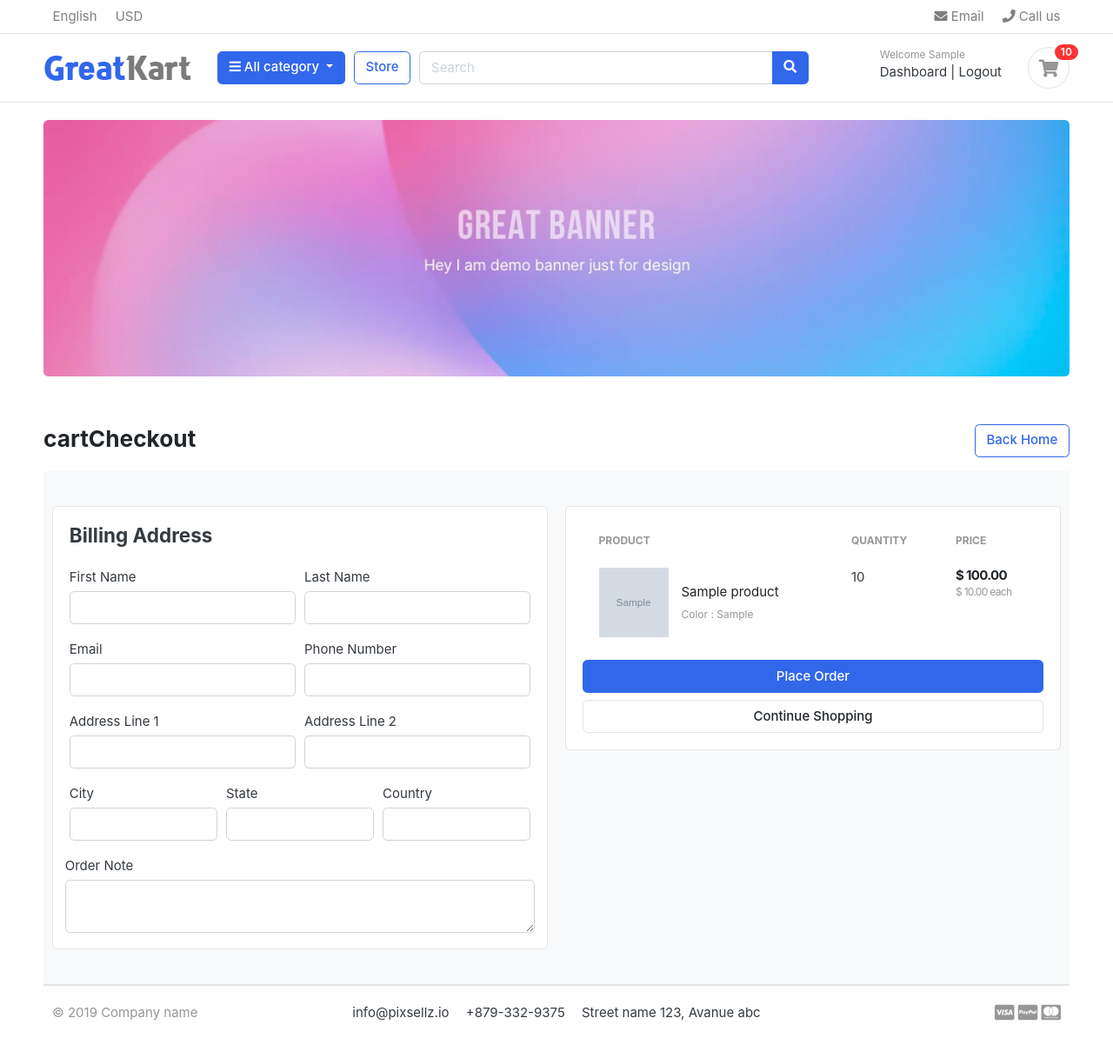
After one commit to kiyarash69/d_ecommerce, a Django app: page /cart/Checkout/ in a window 1280 px wide. The commit adds this page. Shown: the whole page at 87% size. Run offline with Django 3.2, Linux system fonts and the light colour scheme; a user stored in the database is signed in; tables that the repository leaves empty hold one stand-in row (values such as "Sample post"); grey boxes marked "Sample" are stand-in pictures; some libraries are stand-ins or nearby versions; some web fonts are replaced.

Commit message:
the checkout and Cart are almost completed

```diff
--- a/cart/context_processors.py
+++ b/cart/context_processors.py
@@ -8,7 +8,18 @@
         return {}
     else :
         try:
-            cart_items = CartItem.objects.all()
+            cart = Cart.objects.filter(cart_id=_cart_id)
+            print(cart)
+            if request.user.is_authenticated:
+                cart_items = CartItem.objects.all().filter(user=request.user)
+                print(cart_items)
+            else :
+                cart_items = CartItem.objects.all().filter(cart=cart[:1])
+                if cart_items :
+                    print(cart_items)
+                else :
+                    print('none')
+
             for cart_item in cart_items :
                 cart_count += cart_item.quantity
         except Cart.DoesNotExist:
--- a/cart/models.py
+++ b/cart/models.py
@@ -1,4 +1,5 @@
 from django.db import models
+from accounts.models import Account
 from store.models import Product, Variation
 import uuid
 
@@ -17,9 +18,10 @@
 
 
 class CartItem(models.Model):
+    user = models.ForeignKey(Account, on_delete=models.CASCADE, null=True)
     unique_id = models.UUIDField(default=uuid.uuid4, editable=False, unique=True)
     product = models.ForeignKey(Product, on_delete=models.CASCADE, related_name='cartitem')
-    cart = models.ForeignKey(Cart, on_delete=models.CASCADE, related_name='cartitem')
+    cart = models.ForeignKey(Cart, on_delete=models.CASCADE, related_name='cartitem', null=True)
     variations = models.ManyToManyField(Variation, blank=True)
     quantity = models.PositiveIntegerField()
     is_active = models.BooleanField(default=True)
--- a/cart/urls.py
+++ b/cart/urls.py
@@ -4,8 +4,9 @@
 app_name = 'cart_app'
 urlpatterns = [
     path('', views.ProductCartView.as_view(), name='product_cart'),
-    path('add/<int:product_id>/', views.AddCartView.as_view(), name='add_to_cart') ,
-    path('product/decrease/<str:unique_id>/', views.decrease_added_product, name='product_decrease') ,
-    path('product/Remove/<str:unique_id>/', views.remove_cart_view, name='product_remove') ,
+    path('add/<int:product_id>/', views.AddCartView.as_view(), name='add_to_cart'),
+    path('product/decrease/<str:unique_id>/', views.decrease_added_product, name='product_decrease'),
+    path('product/Remove/<str:unique_id>/', views.remove_cart_view, name='product_remove'),
+    path('Checkout/', views.CheckoutView.as_view(), name='checkout'),
 
 ]
--- a/cart/views.py
+++ b/cart/views.py
@@ -4,6 +4,7 @@
 from store.models import Product, Variation
 from .models import Cart, CartItem
 from django.core.exceptions import ObjectDoesNotExist
+from django.contrib.auth.mixins import LoginRequiredMixin
 
 
 # region Cart view
@@ -13,8 +14,11 @@
         tax = 0
         grand_total = 0
         try:
-            cart = Cart.objects.get(cart_id=_cart_id(request))
-            cart_items = CartItem.objects.filter(cart=cart, is_active=True)
+            if request.user.is_authenticated:
+                cart_items = CartItem.objects.filter(user=request.user, is_active=True)
+            else:
+                cart = Cart.objects.get(cart_id=_cart_id(request))
+                cart_items = CartItem.objects.filter(cart=cart, is_active=True)
             for item in cart_items:
                 total += (item.product.price * item.quantity)
                 quantity += item.quantity
@@ -76,57 +80,140 @@
 
 class AddCartView(View):
     def get(self, request, product_id):
-        try:
-            product_h = Product.objects.get(id=product_id)  # Get the product
-        except Product.DoesNotExist:
-            return HttpResponse('Page Not Found')
+        current_user = request.user
+        product = Product.objects.get(id=product_id)  # Get the product
 
-        # Start variation code
-        products_variation_list = []
+        # Retrieve product variations from request
+        product_variation = []
         for item in request.GET:
             key = item
             value = request.GET[key]
             try:
-                variation = Variation.objects.get(
-                    product=product_h,
-                    variation_category__iexact=key,
-                    variation_value__iexact=value
-                )
-                products_variation_list.append(variation)
+                variation = Variation.objects.get(product=product, variation_category__iexact=key,
+                                                  variation_value__iexact=value)
+                product_variation.append(variation)
             except Variation.DoesNotExist:
                 pass
-        # End variation code
 
-        # Get the cart object or create one if it doesn't exist
-        try:
-            cart_h = Cart.objects.get(cart_id=_cart_id(request))
-        except Cart.DoesNotExist:
-            cart_h = Cart.objects.create(cart_id=_cart_id(request))
+        # If the user is authenticated
+        if current_user.is_authenticated:
+            return self.handle_cart_for_authenticated_user(request, product, product_variation, current_user)
+        else:
+            return self.handle_cart_for_unauthenticated_user(request, product, product_variation)
 
-        cart_h.save()
+    def handle_cart_for_authenticated_user(self, request, product, product_variation, user):
+        cart_items = CartItem.objects.filter(product=product, user=user)
 
-        # Get all cart items with the same product and cart
-        cart_items = CartItem.objects.filter(product=product_h, cart=cart_h)
+        if cart_items.exists():
+            return self.update_or_create_cart_item(cart_items, product_variation, product, user=user)
+        else:
+            return self.create_cart_item(product, product_variation, user=user)
 
-        # Check for exact match of variations in existing cart items
+    def handle_cart_for_unauthenticated_user(self, request, product, product_variation):
+        cart_id = _cart_id(request)
+        cart, created = Cart.objects.get_or_create(cart_id=cart_id)
+        cart_items = CartItem.objects.filter(product=product, cart=cart)
+
+        if cart_items.exists():
+            return self.update_or_create_cart_item(cart_items, product_variation, product, cart=cart)
+        else:
+            return self.create_cart_item(product, product_variation, cart=cart)
+
+    def update_or_create_cart_item(self, cart_items, product_variation, product, user=None, cart=None):
+        ex_var_list = []
+        id_list = []
+
+        # Prepare existing variations and their cart item IDs
         for item in cart_items:
             existing_variations = list(item.variations.all())
-            if existing_variations == products_variation_list:
-                # If variations match, increase quantity
-                item.quantity += 1
-                item.save()
-                return redirect('cart_app:product_cart')
+            ex_var_list.append(existing_variations)
+            id_list.append(item.id)
 
-        # If no matching variations found, create a new cart item
+        if product_variation in ex_var_list:
+            # If variations match, increase quantity
+            index = ex_var_list.index(product_variation)
+            item_id = id_list[index]
+            item = CartItem.objects.get(id=item_id)
+            item.quantity += 1
+            item.save()
+        else:
+            # Create a new cart item if variations don't match
+            item = CartItem.objects.create(product=product, quantity=1, user=user, cart=cart)
+            if product_variation:
+                item.variations.add(*product_variation)
+            item.save()
+
+        return redirect('cart_app:product_cart')
+
+    def create_cart_item(self, product, product_variation, user=None, cart=None):
         cart_item = CartItem.objects.create(
-            product=product_h,
+            product=product,
             quantity=1,
-            cart=cart_h
+            user=user,
+            cart=cart,
         )
-        if len(products_variation_list) > 0:
-            cart_item.variations.add(*products_variation_list)
+        if product_variation:
+            cart_item.variations.add(*product_variation)
         cart_item.save()
 
         return redirect('cart_app:product_cart')
 
+    def remove_cart(request, product_id, cart_item_id):
+
+        product = get_object_or_404(Product, id=product_id)
+        try:
+            if request.user.is_authenticated:
+                cart_item = CartItem.objects.get(product=product, user=request.user, id=cart_item_id)
+            else:
+                cart = Cart.objects.get(cart_id=_cart_id(request))
+                cart_item = CartItem.objects.get(product=product, cart=cart, id=cart_item_id)
+            if cart_item.quantity > 1:
+                cart_item.quantity -= 1
+                cart_item.save()
+            else:
+                cart_item.delete()
+        except:
+            pass
+        return redirect('cart_app:product_cart')
+
+
 # endregion
+
+
+# region Checkout
+
+
+class CheckoutView(LoginRequiredMixin, View):
+    login_url = 'account_app:login'
+
+    def get(self, request, total=0, quantity=0, cart_items=None):
+        try:
+            tax = 0
+            grand_total = 0
+            if request.user.is_authenticated:
+                cart_items = CartItem.objects.filter(user=request.user, is_active=True)
+            else:
+                cart = Cart.objects.get(cart_id=_cart_id(request))
+                cart_items = CartItem.objects.filter(cart=cart, is_active=True)
+
+            for cart_item in cart_items:
+                total += (cart_item.product.price * cart_item.quantity)
+                quantity += cart_item.quantity
+
+            tax = (2 * total) / 100
+            grand_total = total + tax
+
+        except ObjectDoesNotExist:
+            # Handle the case where the cart or cart items do not exist
+            cart_items = []
+
+        context = {
+            "total": total,
+            "quantity": quantity,
+            "cart_items": cart_items,
+            "tax": tax,
+            "grand_total": grand_total
+        }
+        return render(request, 'store/checkout.html', context)
+
+# end region
--- a/templates/store/cart.html
+++ b/templates/store/cart.html
@@ -118,9 +118,9 @@
                                 </dl>
                                 <hr>
                                 <p class="text-center mb-3">
-                                    <img src="{% static './images/misc/payments.png' %}" height="26">
+                                    <img src="{% static 'images/misc/payments.png' %}" height="26">
                                 </p>
-                                <a href="./place-order.html" class="btn btn-primary btn-block"> Checkout </a>
+                                <a href="{% url 'cart_app:checkout' %}" class="btn btn-primary btn-block"> Checkout </a>
                                 <a href="{% url 'store_app:products_page' %}" class="btn btn-light btn-block">Continue
                                     Shopping</a>
                             </div> <!-- card-body.// -->
--- /dev/null
+++ b/templates/store/checkout.html
@@ -0,0 +1,143 @@
+{% extends 'base.html' %}
+{% load static %}
+
+{% block content %}
+
+
+    <section class="section-content padding-y bg">
+        <div class="container">
+
+            <!-- ============================ COMPONENT 1 ================================= -->
+
+            <div class="row">
+                <aside class="col-lg-6">
+                    <div class="card">
+                        <div class="card-body">
+                            <h4 class="card-title mb-4">Billing Address</h4>
+                            <form action="" method="POST">
+                                {% csrf_token %}
+                                <div class="form-row">
+                                    <div class="col form-group">
+                                        <label for="">First Name</label>
+                                        <input type="text" name="first_name" class="form-control" required>
+                                    </div>
+                                    <div class="col form-group">
+                                        <label for="">Last Name</label>
+                                        <input type="text" name="last_name" class="form-control" required>
+                                    </div>
+                                </div>
+                                <div class="form-row">
+                                    <div class="col form-group">
+                                        <label for="">Email</label>
+                                        <input type="email" name="email" class="form-control" required>
+                                    </div>
+                                    <div class="col form-group">
+                                        <label for="">Phone Number</label>
+                                        <input type="text" name="phone" class="form-control" required>
+                                    </div>
+                                </div>
+                                <div class="form-row">
+                                    <div class="col form-group">
+                                        <label for="">Address Line 1</label>
+                                        <input type="text" name="address_line_1" class="form-control" required>
+                                    </div>
+                                    <div class="col form-group">
+                                        <label for="">Address Line 2</label>
+                                        <input type="text" name="address_line_2" class="form-control">
+                                    </div>
+                                </div>
+                                <div class="form-row">
+                                    <div class="col form-group">
+                                        <label for="">City</label>
+                                        <input type="text" name="city" class="form-control" required>
+                                    </div>
+                                    <div class="col form-group">
+                                        <label for="">State</label>
+                                        <input type="text" name="state" class="form-control" required>
+                                    </div>
+                                    <div class="col form-group">
+                                        <label for="">Country</label>
+                                        <input type="text" name="country" class="form-control" required>
+                                    </div>
+                                </div>
+                                <div class="form-row">
+                                    <label for="">Order Note</label>
+                                    <textarea name="order_note" rows="2" class="form-control"></textarea>
+                                </div>
+
+
+                        </div>
+                    </div> <!-- card.// -->
+
+                </aside> <!-- col.// -->
+                <aside class="col-lg-6">
+
+                    <div class="card">
+                        <div class="card-body">
+                            <table class="table table-borderless table-shopping-cart">
+                                <thead class="text-muted">
+                                <tr class="small text-uppercase">
+                                    <th scope="col">Product</th>
+                                    <th scope="col" width="120">Quantity</th>
+                                    <th scope="col" width="120">Price</th>
+
+                                </tr>
+                                </thead>
+                                <tbody>
+
+                                {% for cart_item in cart_items %}
+                                    <tr>
+                                        <td>
+                                            <figure class="itemside align-items-center">
+                                                <div class="aside"><img src="{{ cart_item.product.image.url }}"
+                                                                        class="img-sm"></div>
+                                                <figcaption class="info">
+                                                    <a href="{{ cart_item.product.get_url }}"
+                                                       class="title text-dark">{{ cart_item.product.name }}</a>
+                                                    <p class="text-muted small">
+                                                        {% if cart_item.variations.all %}
+                                                            {% for item in cart_item.variations.all %}
+                                                                {{ item.variation_category | capfirst }} :
+                                                                {{ item.variation_value | capfirst }} <br>
+                                                            {% endfor %}
+                                                        {% endif %}
+                                                    </p>
+                                                </figcaption>
+                                            </figure>
+                                        </td>
+                                        <td>
+                                            <!-- col.// -->
+                                            <label for="">{{ cart_item.quantity }}</label>
+                                        </td>
+                                        <td>
+                                            <div class="price-wrap">
+                                                <var class="price">$ {{ cart_item.sub_total }}</var>
+                                                <small class="text-muted"> $ {{ cart_item.product.price }} each </small>
+                                            </div> <!-- price-wrap .// -->
+                                        </td>
+
+                                    </tr>
+                                {% endfor %}
+
+                                </tbody>
+                            </table>
+
+                            <button type="submit" name="submit" class="btn btn-primary btn-block">Place Order</button>
+                            <a href="{% url 'store_app:products_page' %}" class="btn btn-light btn-block">Continue Shopping</a>
+                            </form>
+                        </div> <!-- card-body.// -->
+                    </div> <!-- card.// -->
+
+
+                </aside> <!-- col.// -->
+
+
+            </div> <!-- row.// -->
+
+            <!-- ============================ COMPONENT 1 END .// ================================= -->
+
+        </div> <!-- container .//  -->
+    </section>
+    <!-- ========================= SECTION CONTENT END// ========================= -->
+
+{% endblock %}
```
Also changed, not shown: accounts/models.py (+21 -20 lines), accounts/views.py (+74 -14 lines), accounts/migrations/0004_alter_account_managers.py (added), cart/migrations/0011_cartitem_user_alter_cartitem_cart.py (added), category/migrations/0003_alter_category_id.py (added).
